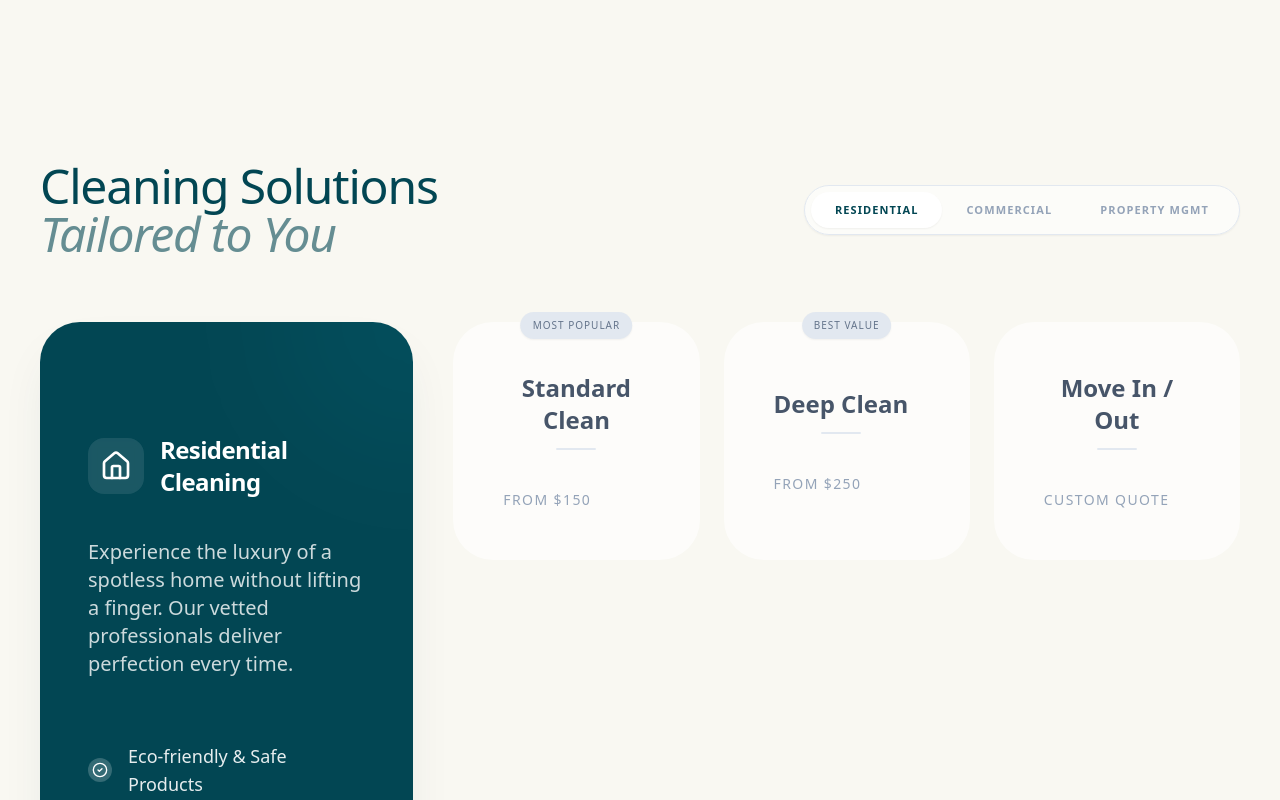
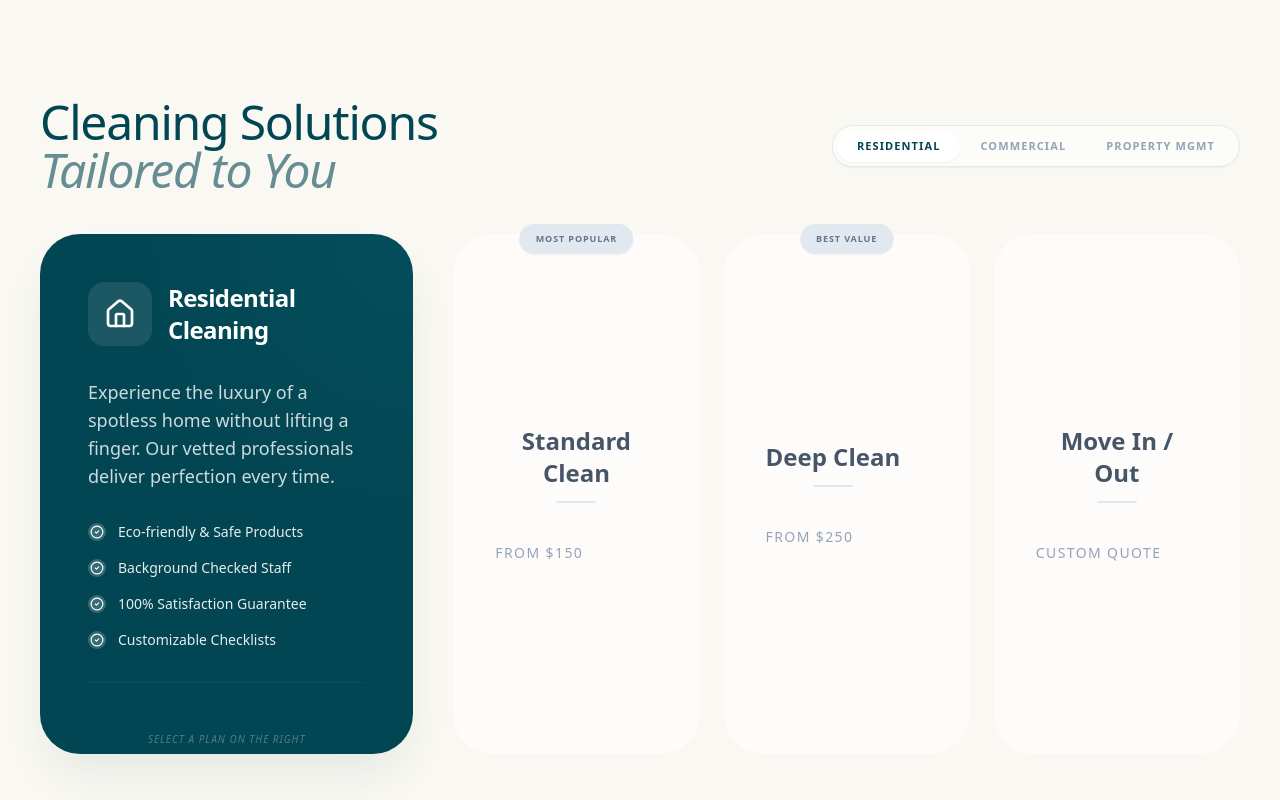
Before and after one commit to renatoquerales28-byte/extreme-cleaning-next, a Next.js app: page / in a window 1280 px wide. Shown: the part 1460-2260 px from the top of the page. Built offline with nearby package versions, Linux system fonts and the light colour scheme.

Commit message:
style: synchronize strategic conversion height with hero frame and fix responsiveness

```diff
--- a/src/components/home/ServiceSelectorSection.tsx
+++ b/src/components/home/ServiceSelectorSection.tsx
@@ -73,23 +73,23 @@ export default function ServiceSelectorSection() {
     };
 
     return (
-        <section className="w-full bg-[#F9F8F2] relative py-16 lg:py-24 xl:py-32">
-            <div className="max-w-[1700px] mx-auto px-6 lg:px-10 relative z-10 w-full flex flex-col">
+        <section className="w-full bg-[#F9F8F2] relative lg:h-[100svh] lg:max-h-[1000px] flex flex-col py-10 lg:py-16 overflow-hidden">
+            <div className="max-w-[1700px] mx-auto px-6 lg:px-10 relative z-10 w-full h-full flex flex-col">
 
-                {/* HEADLINE & TABS - Increased margins and fixed layout */}
-                <div className="flex flex-col md:flex-row items-center justify-between gap-6 mb-12 lg:mb-16 shrink-0">
+                {/* HEADLINE & TABS - Compact for single frame height */}
+                <div className="flex flex-col md:flex-row items-center justify-between gap-4 mb-8 lg:mb-10 shrink-0">
                     <h2 className="text-3xl lg:text-4xl xl:text-5xl font-normal tracking-tight text-[#024653] text-center md:text-left leading-[1.1]">
                         Cleaning Solutions <br /> <span className="font-light italic opacity-60">Tailored to You</span>
                     </h2>
 
                     {/* TOGGLE PILL */}
-                    <div className="inline-flex bg-white/50 p-1.5 rounded-full relative border border-slate-200 shrink-0 shadow-sm">
+                    <div className="inline-flex bg-white/50 p-1 rounded-full relative border border-slate-200 shrink-0 shadow-sm">
                         {(['residential', 'commercial', 'pm'] as ServiceType[]).map((tab) => (
                             <button
                                 key={tab}
                                 onClick={() => { setActiveTab(tab); setSelectedOption(null); }}
                                 className={`
-                                    relative px-6 py-2.5 rounded-full text-[10px] lg:text-[11px] font-bold uppercase tracking-widest transition-all z-10
+                                    relative px-5 py-2 rounded-full text-[10px] lg:text-[11px] font-bold uppercase tracking-widest transition-all z-10
                                     ${activeTab === tab ? 'text-[#024653]' : 'text-slate-400 hover:text-slate-600'}
                                 `}
                             >
@@ -108,16 +108,16 @@ export default function ServiceSelectorSection() {
                     </div>
                 </div>
 
-                {/* CONTENT GRID */}
-                <div className="grid grid-cols-1 lg:grid-cols-12 gap-8 lg:gap-10">
+                {/* CONTENT GRID - Optimized to match Hero Image Aspect/Height */}
+                <div className="flex-1 min-h-0 grid grid-cols-1 lg:grid-cols-12 gap-8 lg:gap-10 pb-4">
 
                     {/* LEFT: INFO CARD (Dynamic) - Dark Navy Card */}
                     <motion.div
                         layout
-                        className="lg:col-span-4 bg-[#024653] rounded-[2.5rem] px-8 py-16 lg:px-12 lg:py-20 xl:py-28 text-white flex flex-col relative overflow-hidden shadow-2xl shadow-[#024653]/10 min-h-[500px] lg:min-h-[650px]"
+                        className="lg:col-span-4 bg-[#024653] rounded-[2.5rem] p-8 lg:p-10 xl:p-12 text-white flex flex-col relative overflow-hidden h-full shadow-2xl shadow-[#024653]/10"
                     >
                         {/* Blob Decoration */}
-                        <div className="absolute top-0 right-0 w-64 h-64 bg-white/10 rounded-full blur-[60px] -translate-y-1/2 translate-x-1/2 mix-blend-overlay" />
+                        <div className="absolute top-0 right-0 w-80 h-80 bg-white/10 rounded-full blur-[80px] -translate-y-1/2 translate-x-1/2 mix-blend-overlay" />
 
                         <div className="relative z-10 flex flex-col h-full">
                             <AnimatePresence mode="wait">
@@ -129,31 +129,32 @@ export default function ServiceSelectorSection() {
                                     transition={{ duration: 0.3 }}
                                     className="flex flex-col h-full"
                                 >
-                                    <div className="flex items-center gap-4 mb-6 lg:mb-10 shrink-0">
-                                        <div className="w-10 h-10 lg:w-14 lg:h-14 bg-white/10 rounded-2xl flex items-center justify-center backdrop-blur-sm shrink-0">
+                                    <div className="flex items-center gap-4 mb-6 lg:mb-8 shrink-0">
+                                        <div className="w-12 h-12 lg:w-16 lg:h-16 bg-white/10 rounded-2xl flex items-center justify-center backdrop-blur-sm shrink-0">
                                             {activeContent.icon}
                                         </div>
                                         <h3 className="text-xl lg:text-2xl font-bold tracking-tight">{activeContent.title}</h3>
                                     </div>
 
-                                    <p className="text-white/80 leading-relaxed mb-10 lg:mb-16 font-normal text-base lg:text-lg xl:text-xl">
+                                    <p className="text-white/80 leading-relaxed mb-6 lg:mb-8 font-normal text-sm lg:text-base xl:text-lg">
                                         {activeContent.description}
                                     </p>
 
-                                    <ul className="space-y-5 lg:space-y-8 mb-12 lg:mb-16">
+                                    <ul className="space-y-4 mb-auto">
                                         {activeContent.benefits.map((benefit, idx) => (
-                                            <li key={idx} className="flex items-center gap-4">
-                                                <div className="p-1 rounded-full bg-white/20 shrink-0">
-                                                    <CheckCircle2 size={16} className="text-white" />
+                                            <li key={idx} className="flex items-center gap-3">
+                                                <div className="p-0.5 rounded-full bg-white/20 shrink-0">
+                                                    <CheckCircle2 size={14} className="text-white" />
                                                 </div>
-                                                <span className="font-normal text-white/90 text-sm lg:text-base xl:text-lg">{benefit}</span>
+                                                <span className="font-normal text-white/90 text-xs lg:text-sm">{benefit}</span>
                                             </li>
                                         ))}
                                     </ul>
 
-                                    {/* DYNAMIC ACTION BUTTON - Always in DOM to maintain flow, but animated */}
-                                    <div className="mt-12 pt-8 border-t border-white/5 relative">
+                                    {/* DYNAMIC ACTION BUTTON AREA */}
+                                    <div className="mt-8 relative pt-6 lg:pt-8 border-t border-white/5 shrink-0 min-h-[100px] flex items-center">
                                         <motion.div
+                                            className="w-full"
                                             initial={false}
                                             animate={{
                                                 opacity: selectedOption ? 1 : 0,
@@ -164,7 +165,7 @@ export default function ServiceSelectorSection() {
                                         >
                                             <Link
                                                 href={getWizardLink()}
-                                                className="inline-flex w-full items-center justify-between gap-4 px-8 py-5 lg:py-7 bg-[#05D16E] text-[#024653] rounded-2xl font-bold text-sm lg:text-base uppercase tracking-widest shadow-xl shadow-[#05D16E]/10 hover:-translate-y-1 hover:shadow-2xl transition-all"
+                                                className="inline-flex w-full items-center justify-between gap-4 px-8 py-5 bg-[#05D16E] text-[#024653] rounded-2xl font-bold text-xs lg:text-sm uppercase tracking-widest shadow-xl shadow-[#05D16E]/10 hover:-translate-y-1 hover:shadow-2xl transition-all"
                                             >
                                                 <span>Continue to Booking</span>
                                                 <ArrowRight size={20} />
@@ -177,7 +178,7 @@ export default function ServiceSelectorSection() {
                                                 animate={{ opacity: 1 }}
                                                 className="absolute inset-0 flex items-center justify-center"
                                             >
-                                                <p className="text-[11px] lg:text-xs uppercase tracking-widest text-white/40 italic font-medium">Select a plan on the right to proceed</p>
+                                                <p className="text-[10px] uppercase tracking-widest text-white/30 italic font-medium">Select a plan on the right</p>
                                             </motion.div>
                                         )}
                                     </div>
@@ -186,8 +187,9 @@ export default function ServiceSelectorSection() {
                         </div>
                     </motion.div>
 
-                    <div className="lg:col-span-8">
-                        <div className="grid grid-cols-1 md:grid-cols-3 gap-4 lg:gap-6">
+                    {/* RIGHT: INTERACTIVE SELECTION - Balanced with Hero sync */}
+                    <div className="lg:col-span-8 flex flex-col h-full min-h-0">
+                        <div className="grid grid-cols-1 md:grid-cols-3 gap-4 lg:gap-6 h-full">
                             <AnimatePresence mode="wait">
                                 {activeContent.options.map((option) => (
                                     <motion.button
@@ -197,7 +199,7 @@ export default function ServiceSelectorSection() {
                                         exit={{ opacity: 0, scale: 0.98 }}
                                         onClick={() => setSelectedOption(option.id)}
                                         className={`
-                                            relative p-8 lg:p-12 rounded-[2.5rem] text-center border-2 transition-all group flex flex-col justify-center min-h-[400px] lg:min-h-full
+                                            relative p-8 lg:p-10 rounded-[2.5rem] text-center border-2 transition-all group flex flex-col h-full justify-center
                                             ${selectedOption === option.id
                                                 ? 'bg-white border-transparent shadow-2xl shadow-[#024653]/10 z-10 scale-[1.02]'
                                                 : 'bg-white/60 border-transparent hover:bg-white hover:shadow-xl'
@@ -206,7 +208,7 @@ export default function ServiceSelectorSection() {
                                     >
                                         {option.tag && (
                                             <span className={`
-                                                absolute -top-3 left-1/2 -translate-x-1/2 px-3 py-1.5 text-[8px] lg:text-[10px] font-normal uppercase tracking-widest rounded-full shadow-sm
+                                                absolute -top-3 left-1/2 -translate-x-1/2 px-4 py-2 text-[9px] font-bold uppercase tracking-widest rounded-full shadow-sm
                                                 ${selectedOption === option.id ? 'bg-[#024653] text-white' : 'bg-slate-200 text-slate-500'}
                                             `}>
                                                 {option.tag}
@@ -223,7 +225,7 @@ export default function ServiceSelectorSection() {
                                         </div>
 
                                         <div className="flex flex-col items-center gap-6">
-                                            <span className="text-xs lg:text-sm font-normal text-slate-400 uppercase tracking-widest">
+                                            <span className="text-xs lg:text-sm font-normal text-slate-400 uppercase tracking-widest font-medium">
                                                 {option.price}
                                             </span>
                                             {selectedOption === option.id && (
```
